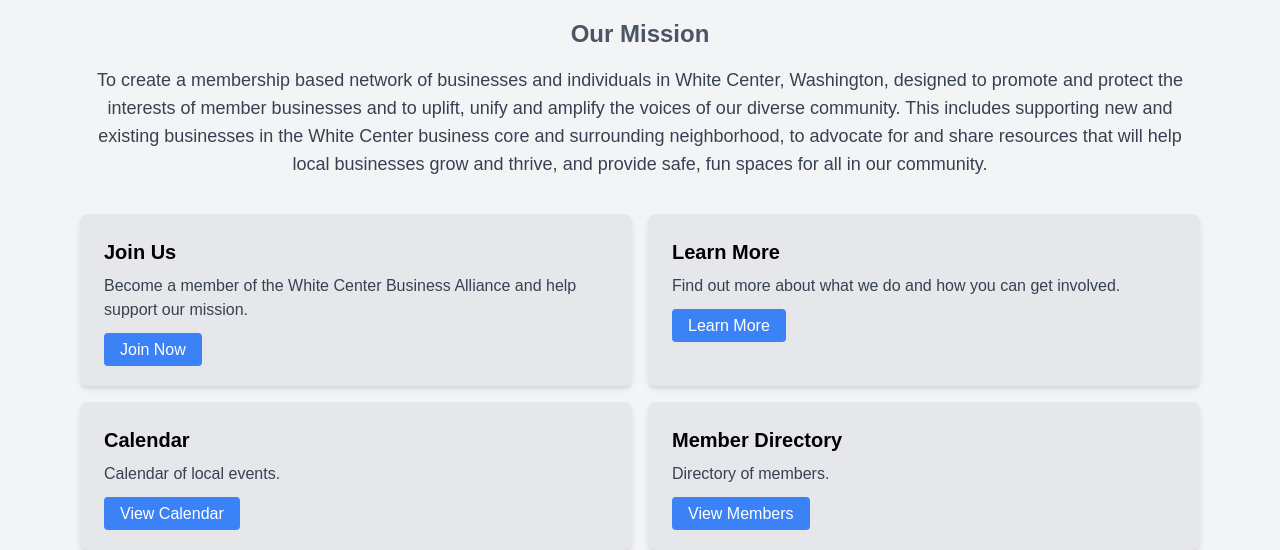
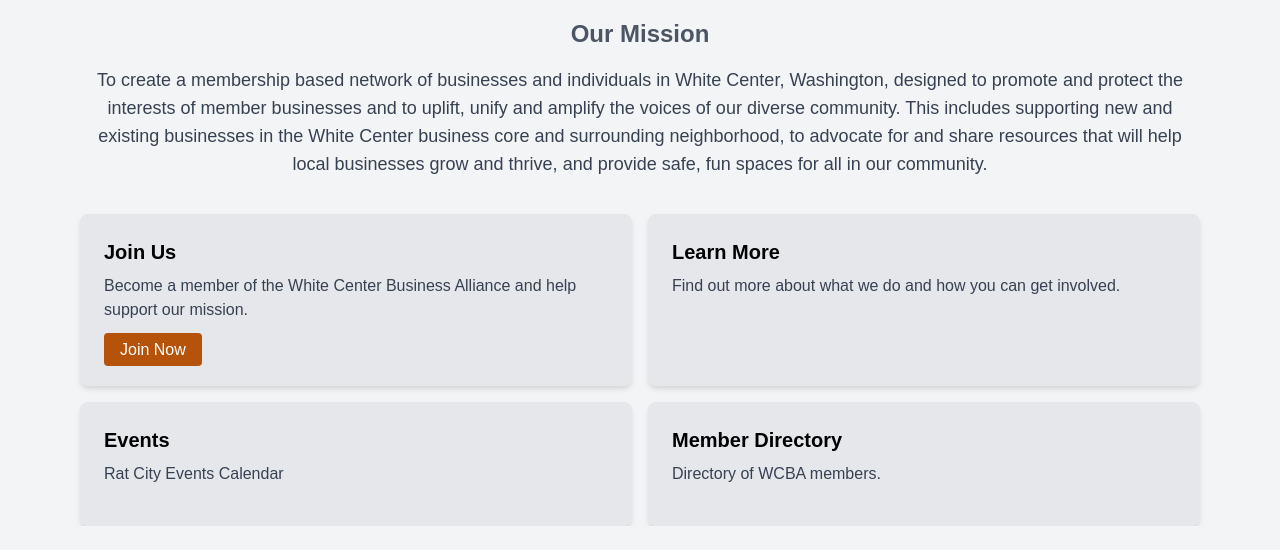
Before and after one commit to captain-eo/wcba, a website: page index.html in a window 1280 px wide. Shown: the part 310-860 px from the top of the page. After the commit the page ends 836 px from the top, so only its background shows below. Drawn offline with nearby package versions, Linux system fonts and the light colour scheme; a web font is replaced by a local one.

Commit message:
join link

```diff
--- a/index.html
+++ b/index.html
@@ -29,24 +29,24 @@
             <div class="bg-gray-200 p-6 rounded-lg shadow-md flex-1">
                 <h3 class="text-xl font-semibold mb-2">Join Us</h3>
                 <p class="text-gray-700 mb-4">Become a member of the White Center Business Alliance and help support our mission.</p>
-                <a href="join.html" class="bg-blue-500 text-white px-4 py-2 rounded hover:bg-blue-600">Join Now</a>
+                <a href="https://forms.gle/FY9yUb7VYHBWiWER8" class="bg-yellow-700 text-white px-4 py-2 rounded hover:bg-yellow-600">Join Now</a>
             </div>
             <div class="bg-gray-200 p-6 rounded-lg shadow-md flex-1">
                 <h3 class="text-xl font-semibold mb-2">Learn More</h3>
                 <p class="text-gray-700 mb-4">Find out more about what we do and how you can get involved.</p>
-                <a href="learn-more.html" class="bg-blue-500 text-white px-4 py-2 rounded hover:bg-blue-600">Learn More</a>
+                <!-- <a href="learn-more.html" class="bg-blue-500 text-white px-4 py-2 rounded hover:bg-blue-600">Learn More</a> -->
             </div>
         </div>
         <div class="flex flex-col md:flex-row gap-4 w-full">
             <div class="bg-gray-200 p-6 rounded-lg shadow-md flex-1">
-                <h3 class="text-xl font-semibold mb-2">Calendar</h3>
-                <p class="text-gray-700 mb-4">Calendar of local events.</p>
-                <a href="join.html" class="bg-blue-500 text-white px-4 py-2 rounded hover:bg-blue-600">View Calendar</a>
+                <h3 class="text-xl font-semibold mb-2">Events</h3>
+                <p class="text-gray-700 mb-4">Rat City Events Calendar</p>
+                <!-- <a href="join.html" class="bg-blue-500 text-white px-4 py-2 rounded hover:bg-blue-600">View Calendar</a> -->
             </div>
             <div class="bg-gray-200 p-6 rounded-lg shadow-md flex-1">
                 <h3 class="text-xl font-semibold mb-2">Member Directory</h3>
-                <p class="text-gray-700 mb-4">Directory of members.</p>
-                <a href="learn-more.html" class="bg-blue-500 text-white px-4 py-2 rounded hover:bg-blue-600">View Members</a>
+                <p class="text-gray-700 mb-4">Directory of WCBA members.</p>
+                <!-- <a href="learn-more.html" class="bg-blue-500 text-white px-4 py-2 rounded hover:bg-blue-600">View Members</a> -->
             </div>
         </div>
     </div>
```
Also changed, not shown: dist/styles.css.
